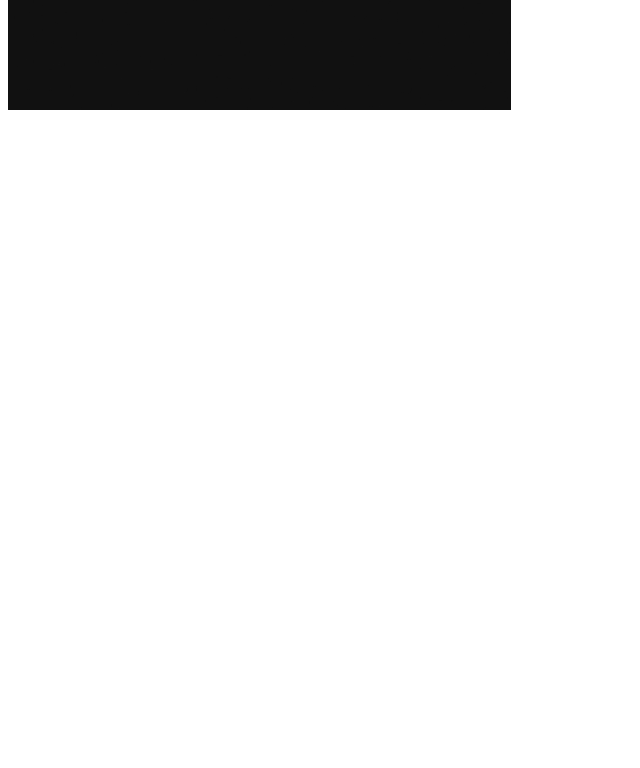
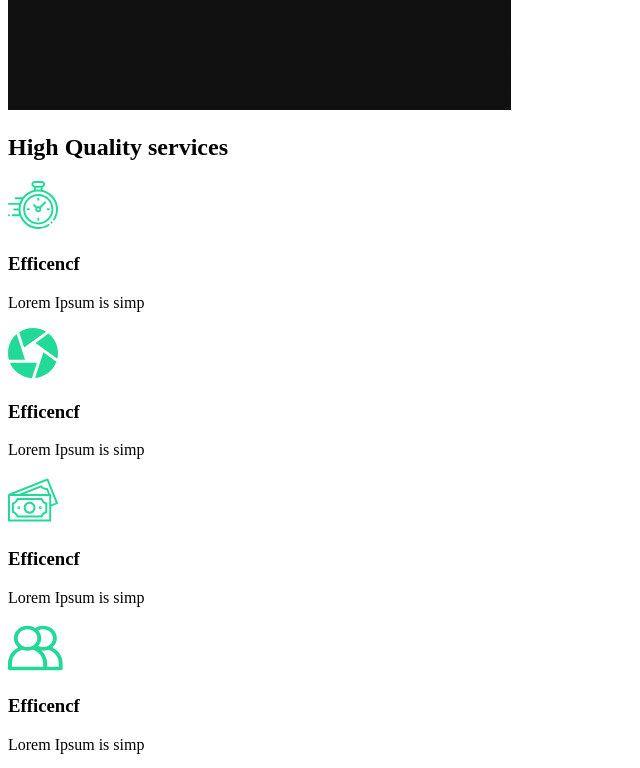
Before and after one commit to Noormohammad011/reactPortfolio, a React (Create React App) app: page / in a window 1280 px wide. Shown: the part 860-1628 px from the top of the page, without its empty margins (0-640 px from the left). Before the commit the page ends 982 px from the top, so only its background shows below. Built offline with nearby package versions, Linux system fonts and the light colour scheme.

Commit message:
2.sevices section html

```diff
--- /dev/null
+++ b/src/components/ServicesSection.js
@@ -0,0 +1,52 @@
+import React from 'react'
+import clock from '../img/clock.svg'
+import diaphragm from '../img/diaphragm.svg'
+import money from '../img/money.svg'
+import teamwork from '../img/teamwork.svg'
+import home2 from '../img/home2.png'
+
+
+const ServicesSection = () => {
+  return (
+    <div className='services'>
+      <div className='description'>
+        <h2>
+          High <span>Quality</span> services
+        </h2>
+        <div className='cards'>
+          <div className='card'>
+            <div className='icon'>
+              <img src={clock} alt='' />
+              <h3>Efficencf</h3>
+            </div>
+            <p> Lorem Ipsum is simp </p>
+          </div>
+          <div className='card'>
+            <div className='icon'>
+              <img src={diaphragm} alt='' />
+              <h3>Efficencf</h3>
+            </div>
+            <p> Lorem Ipsum is simp </p>
+          </div>
+          <div className='card'>
+            <div className='icon'>
+              <img src={money} alt='' />
+              <h3>Efficencf</h3>
+            </div>
+            <p> Lorem Ipsum is simp </p>
+          </div>
+          <div className='card'>
+            <div className='icon'>
+              <img src={teamwork} alt='' />
+              <h3>Efficencf</h3>
+            </div>
+            <p> Lorem Ipsum is simp </p>
+          </div>
+        </div>
+          </div>
+          <div className="image"><img src={home2} alt="" /></div>
+    </div>
+  )
+}
+
+export default ServicesSection
--- a/src/pages/AboutUs.js
+++ b/src/pages/AboutUs.js
@@ -1,10 +1,12 @@
 import React from 'react'
 import AboutSection from '../components/AboutSection'
+import ServicesSection from '../components/ServicesSection'
 
 const AboutUs = () => {
     return (
         <>
-            <AboutSection/>
+            <AboutSection />
+            <ServicesSection/>
         </>
     )
 }
```
